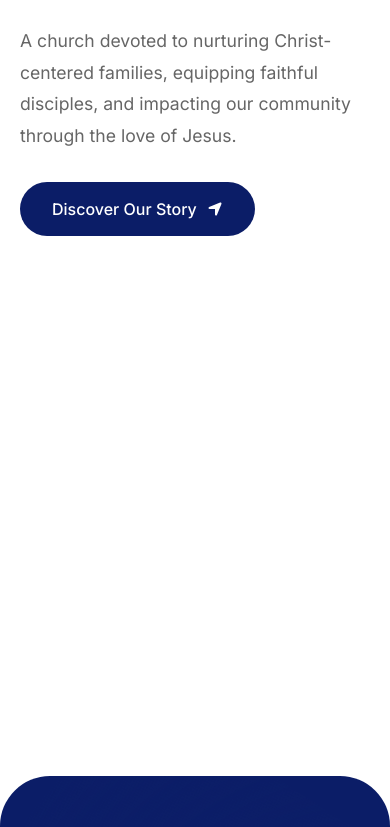
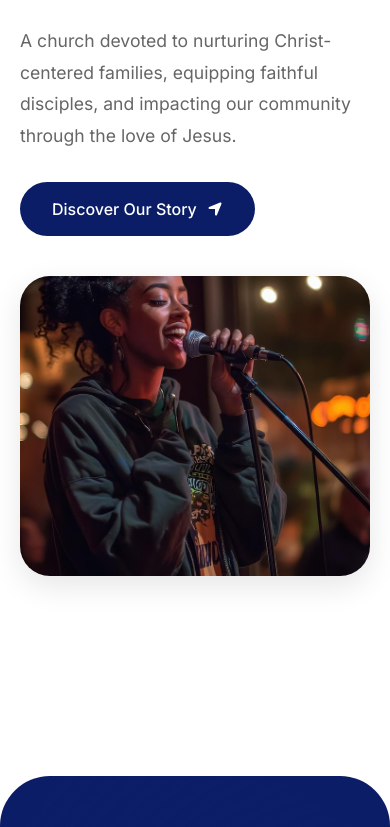
Before and after one commit to Abiola-Emmanuel/Amazing-Life, a Next.js app: page / in a window 390 px wide. Shown: the part 2872-3699 px from the top of the page. Built offline with nearby package versions, Linux system fonts and the light colour scheme.

Commit message:
little adjustments

```diff
--- a/src/app/components/MainBody.jsx
+++ b/src/app/components/MainBody.jsx
@@ -110,7 +110,6 @@ const MainBody = () => {
                 alt="Worship at King's Throne"
                 fill
                 className="about-image"
-                sizes="(max-width: 768px) 100vw, 50vw"
               />
             </div>
           </div>
--- a/src/app/components/main-body.css
+++ b/src/app/components/main-body.css
@@ -773,6 +773,12 @@ section {
     gap: 40px;
   }
 
+  .about-left,
+  .about-right {
+    flex: 1;
+    width: 100%;
+  }
+
   .image-wrapper {
     height: 400px;
   }
@@ -829,8 +835,13 @@ section {
     font-size: 1.8rem;
   }
 
+  .about-right {
+    width: 100%;
+  }
+
   .image-wrapper {
     height: 300px;
+    width: 100%;
   }
 
   .watch-title {
```
